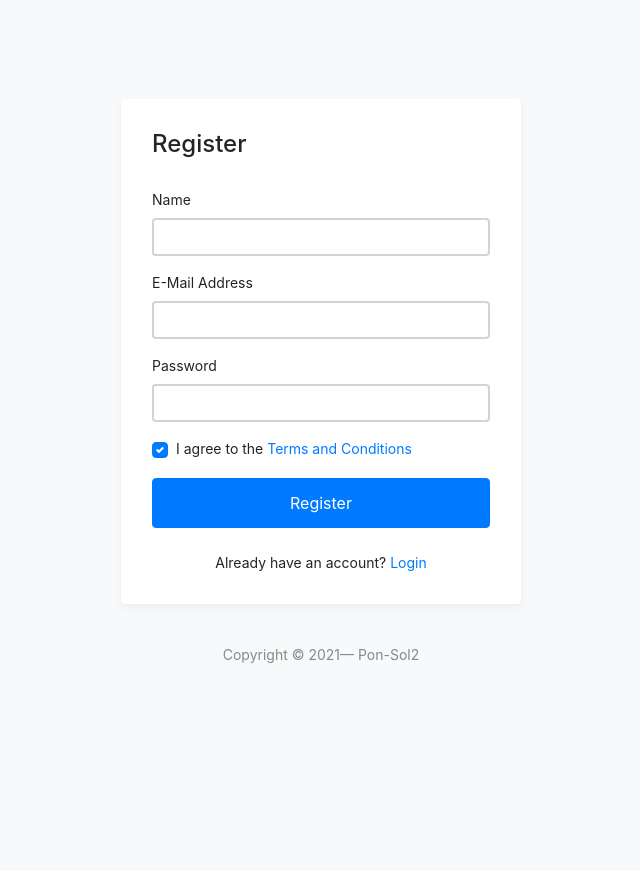
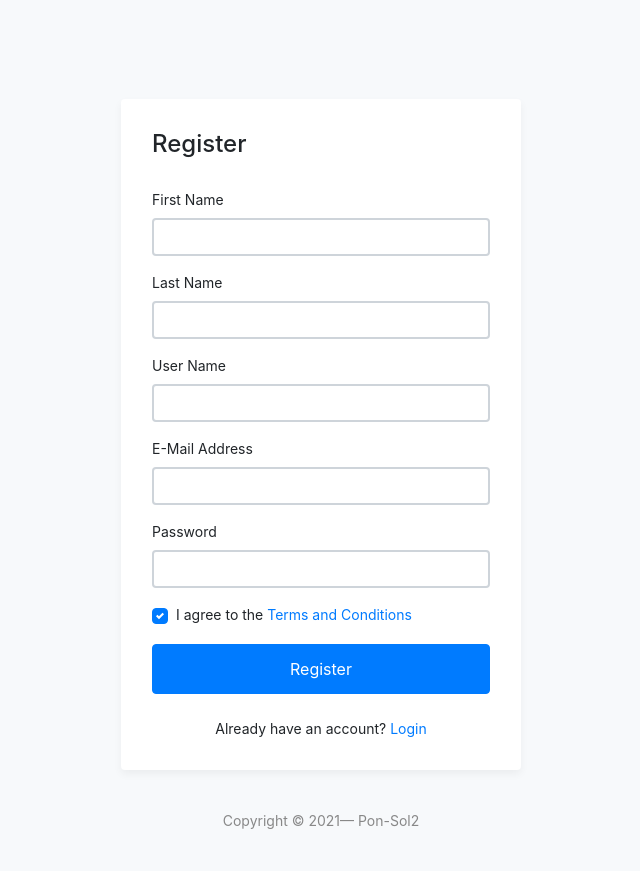
Before and after one commit to XDcat/PonSol2_Web, a Django app: page /accounts/register/ in a window 1280 px wide. Shown: the part 153-1024 px from the top of the page, without its empty margins (319-959 px from the left). Before the commit the page ends 816 px from the top, so only its background shows below. Run offline with Django 3.2, Linux system fonts and the light colour scheme; tables that the repository leaves empty hold one stand-in row (values such as "Sample post"); parts of the project's set-up code (start-up, migrations or seed data) failed here and were passed over; some libraries are stand-ins or nearby versions.

Commit message:
用户功能（注册、登录、修改密码、修改信息）基本完成，也对其他界面进行了一些修改。

```diff
--- a/ponsol2web/forms.py
+++ b/ponsol2web/forms.py
@@ -7,10 +7,23 @@ Fix the Problem, Not the Blame.
 '''
 
 from django import forms
-import django.contrib.auth.models as auth_model
 
 
-class UserRegisterForm(forms.ModelForm):
-    class Meta:
-        model = auth_model.User
-        fields = ["username", "password", "email", "first_name", "last_name"]
+class RegisterForm(forms.Form):
+    first_name = forms.CharField(max_length=10)
+    last_name = forms.CharField(max_length=10)
+    username = forms.CharField(max_length=20)
+    email = forms.EmailField()
+    password = forms.CharField(max_length=20, widget=forms.PasswordInput)
+
+
+class AccountInformationForm(forms.Form):
+    first_name = forms.CharField(max_length=10)
+    last_name = forms.CharField(max_length=10 )
+    username = forms.CharField(max_length=20)
+    email = forms.EmailField()
+
+    first_name.widget.attrs.update({"class": "form-control"})
+    last_name.widget.attrs.update({"class": "form-control"})
+    username.widget.attrs.update({"class": "form-control"})
+    email.widget.attrs.update({"class": "form-control"})
--- a/ponsol2web/models.py
+++ b/ponsol2web/models.py
@@ -1,4 +1,5 @@
 from django.db import models
+from django.contrib.auth.models import User
 
 
 # Create your models here.
@@ -10,6 +11,7 @@ class Task(models.Model):
     finish_time = models.DateTimeField(null=True)
     status = models.TextField(null=True)  # 是否正确预测
     error_msg = models.TextField(max_length=1000, null=True)  # 错误信息
+    user = models.ForeignKey(User, on_delete=models.CASCADE, null=True)
 
     def __str__(self):
         mail = self.mail if self.mail else "no email"
--- a/ponsol2web/templates/registration/forgot.html
+++ b/ponsol2web/templates/registration/forgot.html
@@ -1,7 +1,7 @@
 {% extends "registration/base_login_card.html" %}
 {% block card-body %}
     <div class="card-body">
-        <h4 class="card-title">Forgot Password</h4>
+        <h4 class="card-title">Forgot/Change Password</h4>
         <form method="POST" class="my-login-validation" novalidate="">
             {% csrf_token %}
             <div class="form-group">
--- a/ponsol2web/templates/registration/register.html
+++ b/ponsol2web/templates/registration/register.html
@@ -5,7 +5,25 @@
         <form method="POST" class="my-login-validation" novalidate="" action="{% url "ponsol2:register" %}">
             {% csrf_token %}
             <div class="form-group">
-                <label for="{{ form.username.id_for_label }}">Name</label>
+                <label for="{{ form.first_name.id_for_label }}">First Name</label>
+                {{ form.first_name}}
+                {% if form.first_name.errors %}
+                    <p class="text-danger">
+                        {{ form.first_name.errors.0 }}
+                    </p>
+                {% endif %}
+            </div>
+            <div class="form-group">
+                <label for="{{ form.last_name.id_for_label }}">Last Name</label>
+                {{ form.last_name }}
+                {% if form.last_name.errors %}
+                    <p class="text-danger">
+                        {{ form.last_name.errors.0 }}
+                    </p>
+                {% endif %}
+            </div>
+            <div class="form-group">
+                <label for="{{ form.username.id_for_label }}">User Name</label>
                 {{ form.username }}
                 {% if form.username.errors %}
                     <p class="text-danger">
--- a/ponsol2web/urls.py
+++ b/ponsol2web/urls.py
@@ -28,7 +28,7 @@ urlpatterns = [
     path("record/<int:record_id>", views.record_detail, name="record-detail"),
 
     path("about/", views.get_about, name="about"),
-    path("disclaimer/", TemplateView.as_view(template_name="ponsol2web/disclaimer.html"), name="disclaimer"),
+    # path("disclaimer/", TemplateView.as_view(template_name="ponsol2web/disclaimer.html"), name="disclaimer"),
 
     path("task/running/", views.get_running_tasks, name="task-running"),
     # download
@@ -36,10 +36,11 @@ urlpatterns = [
     path("download/ponsol_dataset", views.download_dataset_ponsol, name="download-dataset-ponsol"),
 
     # account
+    # path("accounts/setting/", TemplateView.as_view(template_name="registration/setting.html"), name='account-setting'),
+    path("accounts/setting/", views.personal_information, name='account-setting'),
+
+    # 注册 登录 退出登录
     path("accounts/register/", views.register, name='register'),
-    # path('accounts/', include('django.contrib.auth.urls')),
-
-    # 登录 退出登录
     path('accounts/login/', auth_views.LoginView.as_view(
         template_name="registration/login.html",
     ), name='login'),
--- a/ponsol2web/views.py
+++ b/ponsol2web/views.py
@@ -12,10 +12,12 @@ from django.urls import reverse
 from ponsol2 import get_seq
 from ponsol2 import model as PonsolClassifier
 import django.contrib.auth.models as auth_models
+from django.contrib.auth import login
+from django.contrib.auth.decorators import login_required
 from . import mail_utils
 from .ThreadPool import global_thred_pool
 from .models import Record, Task
-from .forms import UserRegisterForm
+from .forms import RegisterForm, AccountInformationForm
 
 log = logging.getLogger("ponsol2_web.views")
 MAX_FILE_SIZE = 20 * 1024 * 8  # 20MB
@@ -79,6 +81,9 @@ def predict_seq(request):
         log.debug("request.POST = \n%s", request.POST)
         # create task
         task = Task.objects.create(ip=ip, mail=mail, status="running")
+        if request.user.is_authenticated:
+            user = request.user
+            task.user_id = user.id
         task.save()
         log.debug("creat task, id = %s", task.id)
         # check seq and aa
@@ -141,6 +146,9 @@ def predict_ids(request):
         log.debug("request.POST = \n%s", request.POST)
         # create task
         task = Task.objects.create(ip=ip, mail=mail, status="running")
+        if request.user.is_authenticated:
+            user = request.user
+            task.user_id = user.id
         task.save()
         log.debug("creat task, id = %s", task.id)
         # check seq and aa
@@ -378,11 +386,52 @@ def download_dataset_ponsol(request):
 # 账户相关
 def register(request):
     if request.method == "POST":
-        form = UserRegisterForm(request.POST)
+        form = RegisterForm(request.POST)
         if form.is_valid():
-            user = form.save()
+            username = form.cleaned_data["username"]
+            email = form.cleaned_data["email"]
+            first_name = form.cleaned_data["first_name"]
+            last_name = form.cleaned_data["last_name"]
+            password = form.cleaned_data["password"]
+            user = auth_models.User.objects.create_user(
+                username,
+                email=email,
+                password=password,
+                first_name=first_name,
+                last_name=last_name)
+            login(request, user)
+
             return HttpResponseRedirect(reverse("ponsol2:index"))
     else:
-        form = UserRegisterForm()
+        form = RegisterForm()
 
     return render(request, "registration/register.html", {"form": form})
+
+
+# 个人信息
+@login_required()
+def personal_information(request):
+    message = ""
+    user = request.user
+    if request.method == "POST":
+        form = AccountInformationForm(request.POST)
+        if form.is_valid():
+            user.username = form.cleaned_data["username"]
+            user.email = form.cleaned_data["email"]
+            user.first_name = form.cleaned_data["first_name"]
+            user.last_name = form.cleaned_data["last_name"]
+            user.save()
+            message = "Modifications are in effect."
+
+    # 在 form 中填写数据
+    default_information = {
+        "username": user.username,
+        "email": user.email,
+        "first_name": user.first_name,
+        "last_name": user.last_name,
+    }
+    form = AccountInformationForm(
+        default_information
+    )
+
+    return render(request, "registration/account_setting.html", {"form": form, "message": message})
```
Also changed, not shown: ponsol2web/templates/ponsol2web/about.html (+18 -0 lines), ponsol2web/templates/ponsol2web/base_generic.html (+2 -6 lines), ponsol2web/templates/ponsol2web/disclaimer.html (deleted, +0 -24 lines), ponsol2web/templates/ponsol2web/index.html (+24 -0 lines), ponsol2web/templates/registration/account_setting.html (added, +85 -0 lines), PonSol2_Web/settings.py (line endings or trailing spaces), ponsol2web/migrations/0009_task_user.py (added), 1 other file.
